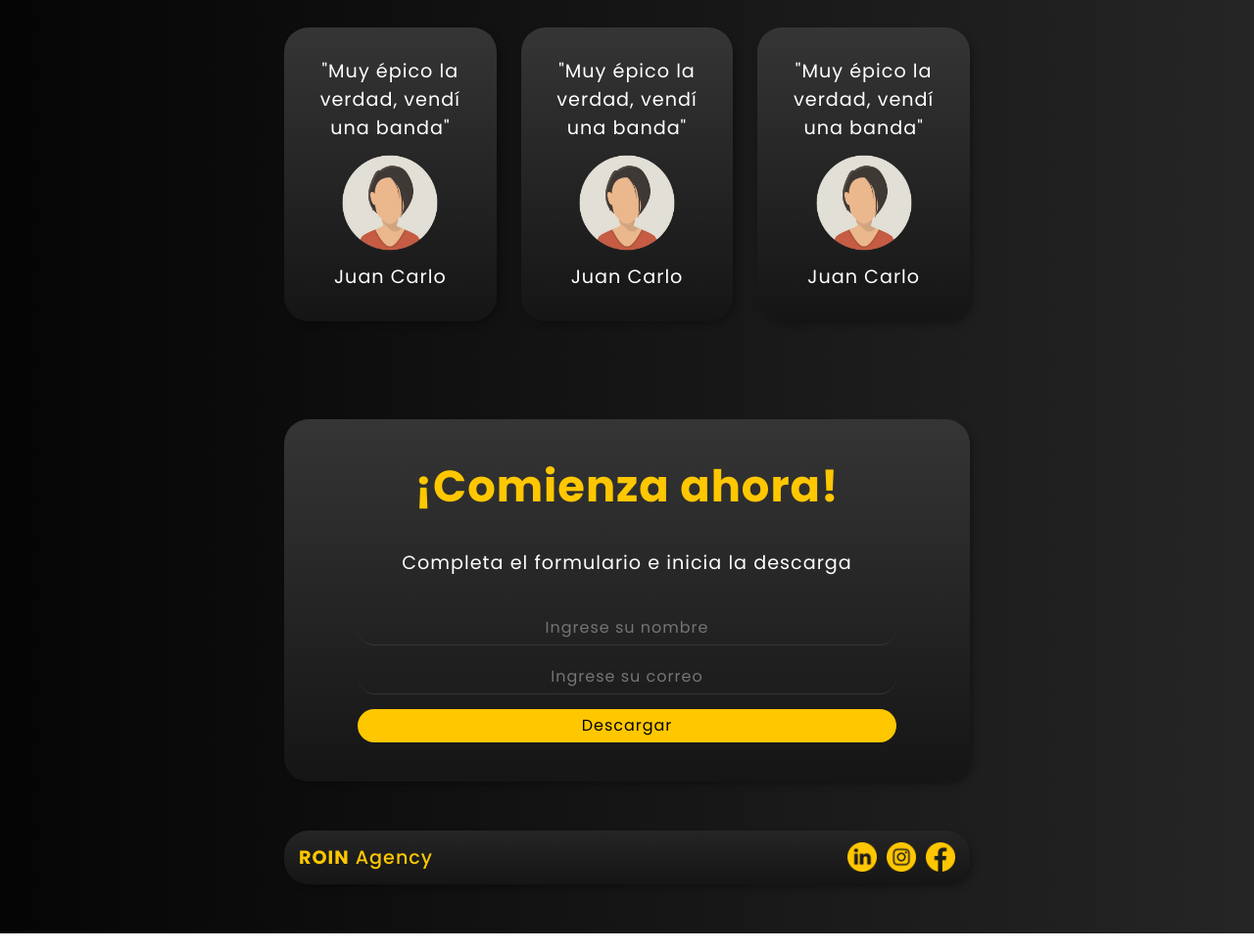
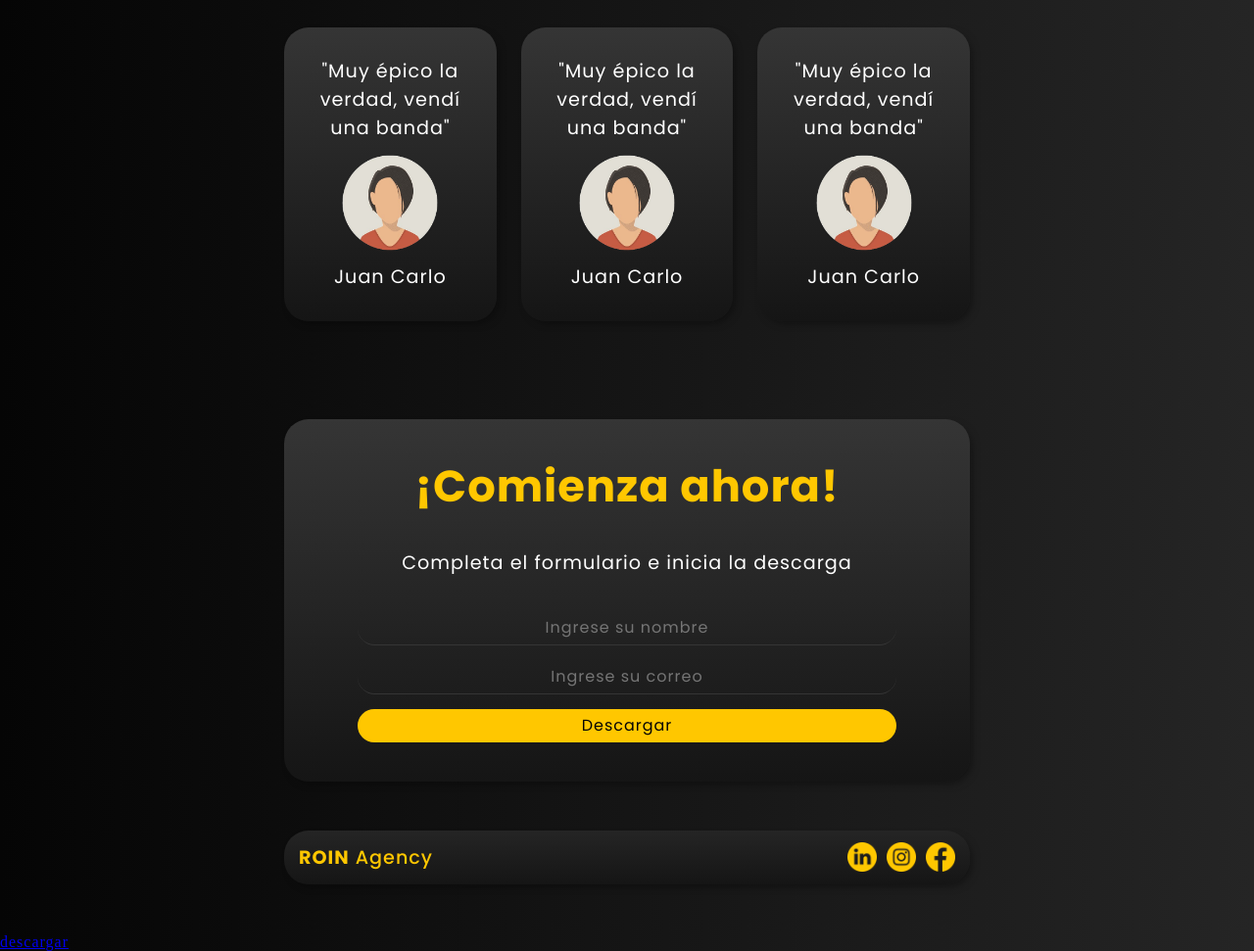
Before and after one commit to Gabrielc30/Roin-agency, a plain HTML site: page index.html in a window 1280 px wide. Shown: the part 1387-2358 px from the top of the page at 98% size. Drawn offline with nearby package versions, Linux system fonts and the light colour scheme.

Commit message:
Update index.html

```diff
--- a/index.html
+++ b/index.html
@@ -83,5 +83,5 @@
                     <img class="redes" src="./img/logotipo-circular-de-facebook.png" alt="botón a Facebook">
             </div>
         </footer>
- <a download="roin" href="./img/roinlogo.png"></a>
+ <a download="roin" href="./img/roinlogo.png">descargar</a>
     </body>
```
